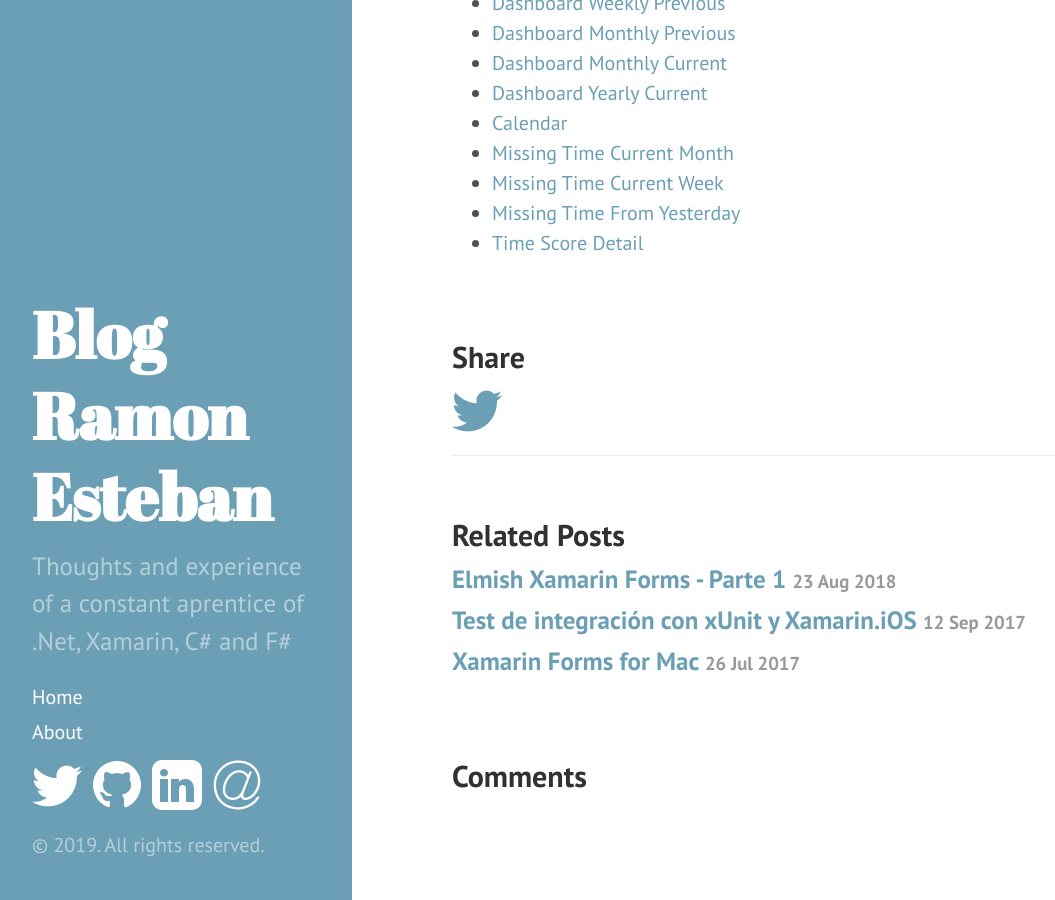
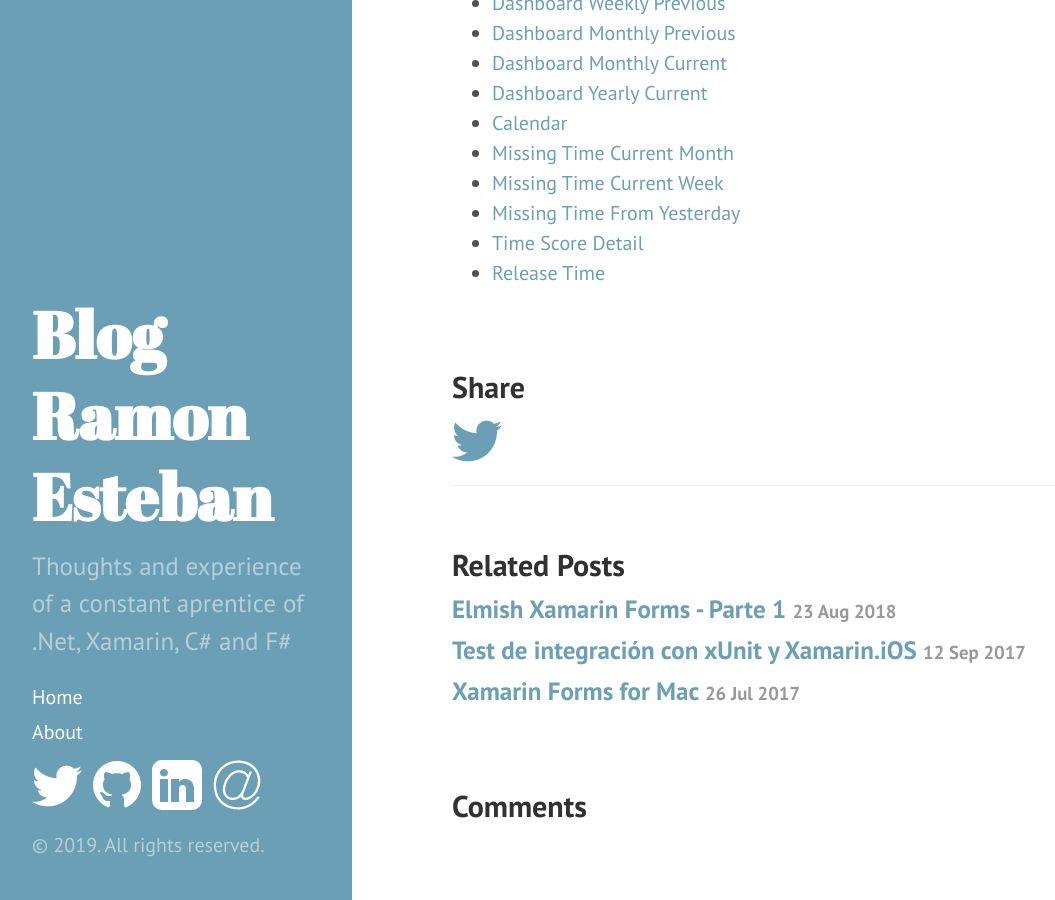
Before and after one commit to ramonesteban78/ramonesteban78.github.io, a Jekyll site: the page built from _posts/2016-03-09-test-links.md, in a window 1280 px wide and 900 px high, scrolled down 520 px. Shown: the whole window, without its empty margins (8-1063 px from the left). Built offline with Jekyll 4.4.1, drawn with Linux system fonts in a browser that asks for light colours; comment, search, counter and statistics services are not loaded.

Commit message:
new link

```diff
--- a/_posts/2016-03-09-test-links.md
+++ b/_posts/2016-03-09-test-links.md
@@ -21,3 +21,4 @@ title: Link tests
 - <a href="https://itimekeep.app.link/missingtime?period=week">Missing Time Current Week</a>
 - <a href="https://itimekeep.app.link/missingtime?period=yesterday">Missing Time From Yesterday</a>
 - <a href="https://itimekeep.app.link/score">Time Score Detail</a>
+- <a href="https://itimekeep.app.link/releasetime">Release Time</a>
```
